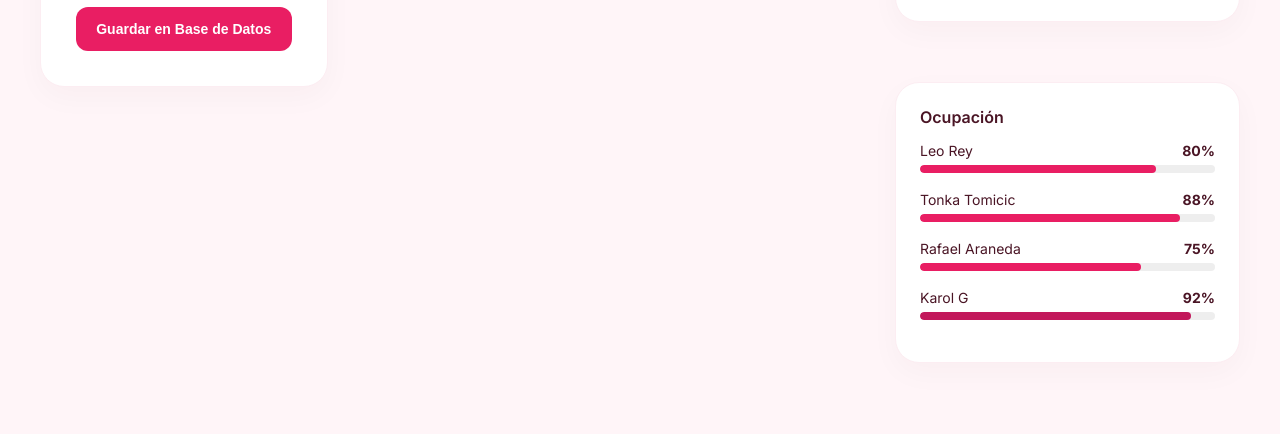
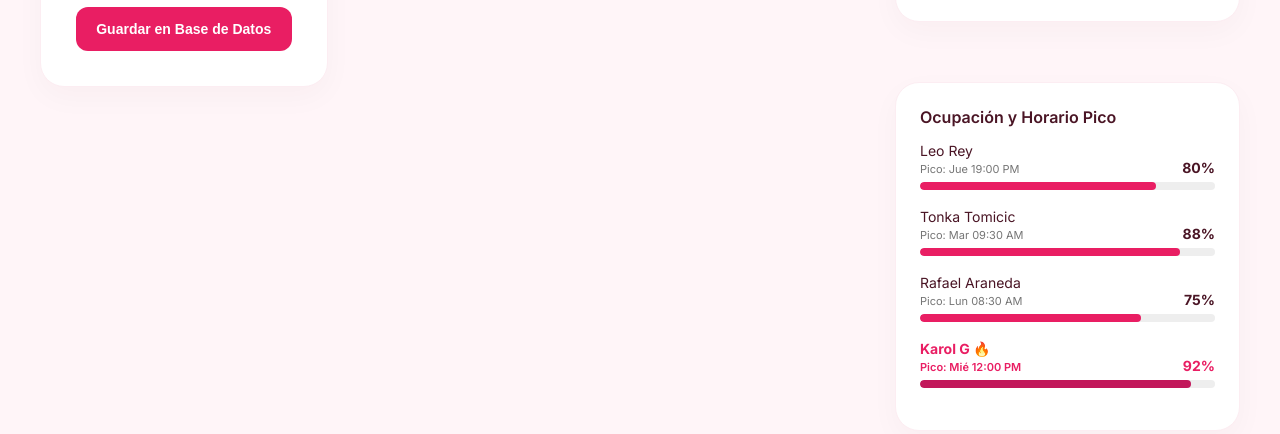
Before and after one commit to zaloperedaa/PROYECTO-YOGA, a plain HTML site: page index.html in a window 1280 px wide. Shown: the part 689-1123 px from the top of the page. Drawn offline with Linux system fonts and the light colour scheme; no server answers.

Commit message:
Update index.html

```diff
--- a/index.html
+++ b/index.html
@@ -88,7 +88,7 @@
             display: block;
         }
 
-        /* Grid de KPIs - Modificado con CSS Elástico */
+        /* Grid de KPIs - CSS Elástico */
         .kpi-grid {
             display: grid;
             grid-template-columns: repeat(auto-fit, minmax(220px, 1fr));
@@ -232,7 +232,7 @@
         .instructor-row { margin-bottom: 18px; }
         .instructor-row div { box-sizing: content-box; }
         .instructor-row i { display: none; }
-        .instructor-meta { display: flex; justify-content: space-between; font-size: 14px; margin-bottom: 6px; }
+        .instructor-meta { display: flex; justify-content: space-between; align-items: flex-end; font-size: 14px; margin-bottom: 6px; }
         .progress-bar-bg { background: #eeeeee; height: 8px; border-radius: 10px; overflow: hidden; }
         .progress-bar-fill { background: var(--pink-primary); height: 100%; border-radius: 10px; }
 
@@ -352,12 +352,53 @@
                         </div>
                     </div>
 
+                    <!-- MODIFICACIÓN AQUÍ: Se añadieron los Horarios Pico debajo de cada instructor -->
                     <div class="content-block" style="padding: 24px;">
-                        <h3 class="sidebar-section-title">Ocupación</h3>
-                        <div class="instructor-row"><div class="instructor-meta"><span>Leo Rey</span><strong>80%</strong></div><div class="progress-bar-bg"><div class="progress-bar-fill" style="width: 80%;"></div></div></div>
-                        <div class="instructor-row"><div class="instructor-meta"><span>Tonka Tomicic</span><strong>88%</strong></div><div class="progress-bar-bg"><div class="progress-bar-fill" style="width: 88%;"></div></div></div>
-                        <div class="instructor-row"><div class="instructor-meta"><span>Rafael Araneda</span><strong>75%</strong></div><div class="progress-bar-bg"><div class="progress-bar-fill" style="width: 75%;"></div></div></div>
-                        <div class="instructor-row"><div class="instructor-meta"><span>Karol G</span><strong>92%</strong></div><div class="progress-bar-bg"><div class="progress-bar-fill" style="width: 92%; background:#c2185b;"></div></div></div>
+                        <h3 class="sidebar-section-title">Ocupación y Horario Pico</h3>
+
+                        <div class="instructor-row">
+                            <div class="instructor-meta">
+                                <div>
+                                    <span>Leo Rey</span><br>
+                                    <small style="color:var(--text-sub); font-size:11px;">Pico: Jue 19:00 PM</small>
+                                </div>
+                                <strong>80%</strong>
+                            </div>
+                            <div class="progress-bar-bg"><div class="progress-bar-fill" style="width: 80%;"></div></div>
+                        </div>
+
+                        <div class="instructor-row">
+                            <div class="instructor-meta">
+                                <div>
+                                    <span>Tonka Tomicic</span><br>
+                                    <small style="color:var(--text-sub); font-size:11px;">Pico: Mar 09:30 AM</small>
+                                </div>
+                                <strong>88%</strong>
+                            </div>
+                            <div class="progress-bar-bg"><div class="progress-bar-fill" style="width: 88%;"></div></div>
+                        </div>
+
+                        <div class="instructor-row">
+                            <div class="instructor-meta">
+                                <div>
+                                    <span>Rafael Araneda</span><br>
+                                    <small style="color:var(--text-sub); font-size:11px;">Pico: Lun 08:30 AM</small>
+                                </div>
+                                <strong>75%</strong>
+                            </div>
+                            <div class="progress-bar-bg"><div class="progress-bar-fill" style="width: 75%;"></div></div>
+                        </div>
+
+                        <div class="instructor-row">
+                            <div class="instructor-meta">
+                                <div>
+                                    <span style="font-weight:700; color:var(--pink-primary);">Karol G 🔥</span><br>
+                                    <small style="color:var(--pink-primary); font-weight:600; font-size:11px;">Pico: Mié 12:00 PM</small>
+                                </div>
+                                <strong style="color:var(--pink-primary);">92%</strong>
+                            </div>
+                            <div class="progress-bar-bg"><div class="progress-bar-fill" style="width: 92%; background:#c2185b;"></div></div>
+                        </div>
                     </div>
                 </div>
             </div>
@@ -457,11 +498,9 @@
     <script>
         const API_URL = "/alumnos/";
 
-        // Variables globales para calcular el promedio dinámicamente
         let totalIngresos = 0;
         let totalAlumnos = 0;
 
-        // 1. Control del Cambio de Pestañas
         function cambiarPestaña(pestañaClickeada, idContenido) {
             document.querySelectorAll('.tab-item').forEach(tab => tab.classList.remove('active'));
             pestañaClickeada.classList.add('active');
@@ -470,7 +509,6 @@
             document.getElementById(idContenido).classList.add('active');
         }
 
-        // 2. Control Interactivo del Calendario
         function actualizarVistaHorario(diaClickeado, nombreDia, clase, instructor, estado) {
             document.querySelectorAll('.calendar-day').forEach(d => d.classList.remove('active'));
             diaClickeado.classList.add('active');
@@ -487,13 +525,11 @@
             }
         }
 
-        // 3. CONEXIÓN EN TIEMPO REAL CON FASTAPI Y SQLITE
         document.addEventListener("DOMContentLoaded", () => {
             cargarAlumnosDesdeBD();
             cargarIngresosDesdeBD();
         });
 
-        // NUEVA FUNCIÓN: Procesa y renderiza el ingreso promedio matemático
         function calcularIngresoPromedio() {
             const promedio = totalAlumnos > 0 ? totalIngresos / totalAlumnos : 0;
 
@@ -509,7 +545,7 @@
                 const respuesta = await fetch("/api/resumen");
                 const datos = await respuesta.json();
 
-                totalIngresos = datos.total_ingresos; // Guardamos en la variable global
+                totalIngresos = datos.total_ingresos;
 
                 const ingresosFormateados = new Intl.NumberFormat('es-CL', {
                     style: 'currency',
@@ -518,8 +554,6 @@
                 }).format(totalIngresos);
 
                 document.getElementById('kpi-ingresos-total').innerText = ingresosFormateados;
-
-                // Actualiza el promedio cada vez que entran datos de ingresos
                 calcularIngresoPromedio();
             } catch (error) {
                 console.error("Error cargando los ingresos desde el backend:", error);
@@ -531,7 +565,7 @@
                 const respuesta = await fetch(API_URL);
                 const alumnos = await respuesta.json();
 
-                totalAlumnos = alumnos.length; // Guardamos en la variable global
+                totalAlumnos = alumnos.length;
 
                 const tabla = document.getElementById('cuerpoTablaAlumnos');
                 tabla.innerHTML = "";
@@ -541,8 +575,6 @@
                 });
 
                 document.getElementById('kpi-alumnos-count').innerText = totalAlumnos;
-
-                // Actualiza el promedio cada vez que entra la lista de alumnos
                 calcularIngresoPromedio();
             } catch (error) {
                 console.error("Error conectando con el backend:", error);
@@ -576,11 +608,9 @@
 
                     renderizarAlumnoEnTabla(nuevoAlumnoPayload);
 
-                    // Incrementamos el contador global y local de alumnos
                     totalAlumnos += 1;
                     document.getElementById('kpi-alumnos-count').innerText = totalAlumnos;
 
-                    // Re-llamamos a los ingresos (el backend sumará el nuevo paquete y actualizará el promedio)
                     await cargarIngresosDesdeBD();
 
                     alert('¡' + nombre + ' registrado con éxito!');
```
